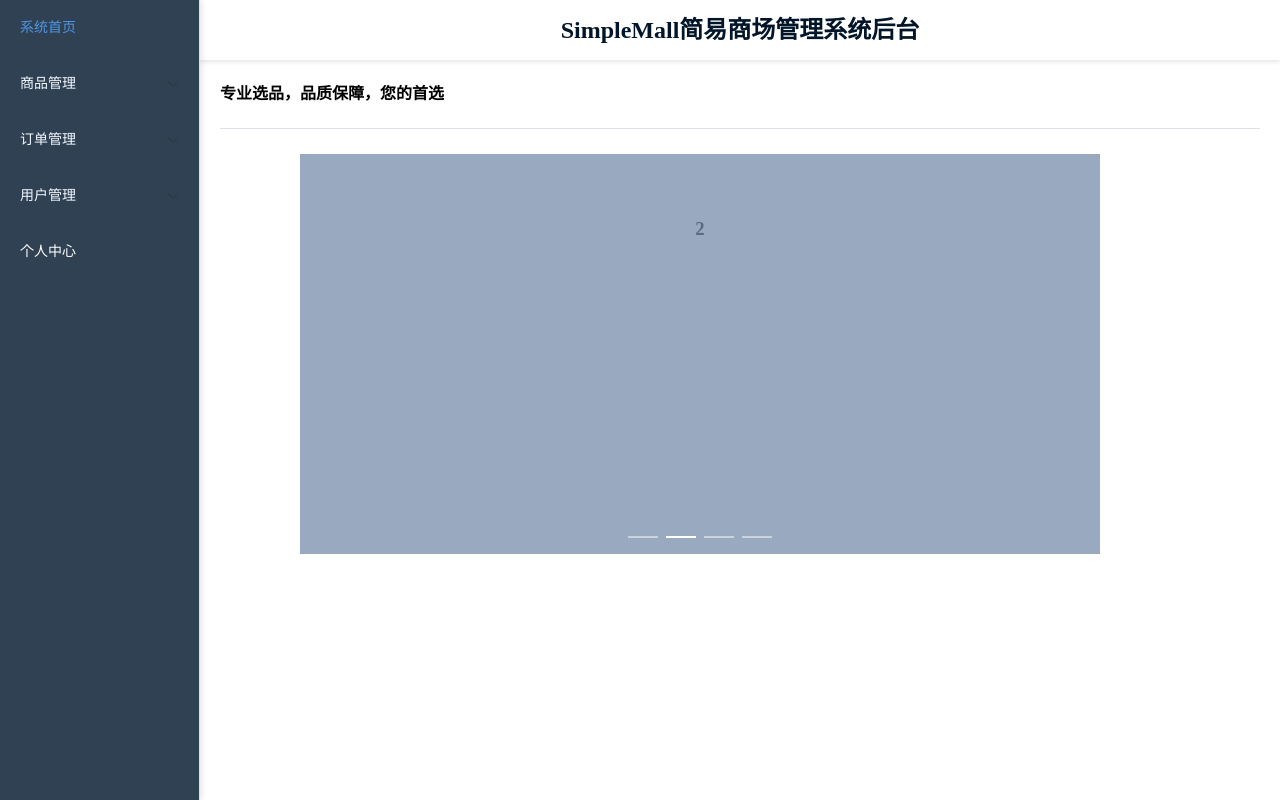
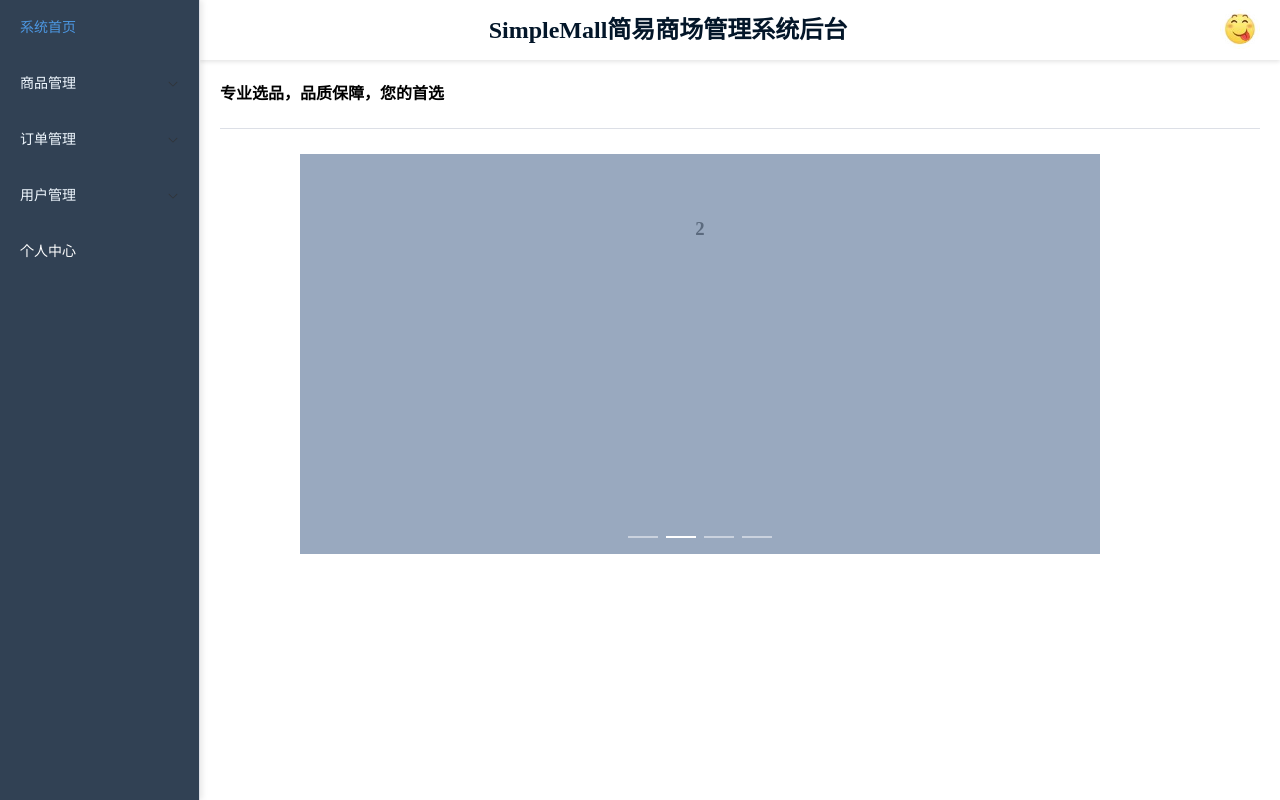
Before and after one commit to Yiyun0422/SimpleMall, a Vue app in the folder simplemall-ui/: page /firstpage in a window 1280 px wide. Built offline with nearby package versions, Linux system fonts and the light colour scheme; sample sign-in values are in the browser's storage.

Commit message:
添加头像与退出登录

```diff
--- a/simplemall-ui/src/components/CommonLayout.vue
+++ b/simplemall-ui/src/components/CommonLayout.vue
@@ -45,7 +45,22 @@
     </el-aside>
     <el-container>
       <!-- 页头部 -->
-      <el-header class="el-header">SimpleMall简易商场管理系统后台</el-header>
+      <el-header class="el-header">
+        <div class="header-title">
+          SimpleMall简易商场管理系统后台
+        </div>
+        <el-dropdown @command="handleAvatarCommand" class="header-avatar">
+          <span class="el-dropdown-link">
+            <img class="profile-avatar" src="../assets/images/profile.jpg" alt="profile" />
+          </span>
+          <template #dropdown>
+          <el-dropdown-menu>
+            <el-dropdown-item command="personal">个人中心</el-dropdown-item>
+            <el-dropdown-item command="logout">退出登录</el-dropdown-item>
+          </el-dropdown-menu>
+          </template>
+        </el-dropdown>
+      </el-header>
       <!-- 内容显示处 -->
       <el-main class="el-main">
         <router-view></router-view>
@@ -57,6 +72,7 @@
 <script>
 import { ref, onMounted, watch } from 'vue';
 import { useRouter, useRoute } from 'vue-router';
+import { ElMessageBox, ElMessage } from 'element-plus';
 
 export default {
   name: 'CommonLayout',
@@ -141,6 +157,31 @@ export default {
       }
     };
 
+    const handleAvatarCommand = (command) => {
+      console.log(`Received command: ${command}`); // 添加日志调试信息
+      if (command === 'personal') {
+        router.push('/personal');
+      } else if (command === 'logout') {
+        ElMessageBox.confirm('您确定要退出登录吗?', '提示', {
+          confirmButtonText: '确定',
+          cancelButtonText: '取消',
+          type: 'warning',
+        }).then(() => {
+          localStorage.removeItem('token');
+          ElMessage({
+            type: 'success',
+            message: '退出成功',
+          });
+          router.push('/login');
+        }).catch(() => {
+          ElMessage({
+            type: 'info',
+            message: '已取消退出',
+          });
+        });
+      }
+    };
+
     // 监听路由变化并更新激活菜单项
     watch(route, (newRoute) => {
       setActiveMenu(newRoute.path);
@@ -153,6 +194,7 @@ export default {
     return {
       activeMenu,
       handleSelect,
+      handleAvatarCommand,
     };
   },
 };
@@ -217,11 +259,32 @@ export default {
 
 /* 页头样式 */
 .el-header {
+  display: flex;
+  justify-content: space-between;
+  align-items: center;
+  padding: 0 20px;
   color: #031629; /* 文本颜色 */
-  text-align: center; /* 文本居中 */
   line-height: 60px; /* 垂直居中对齐 */
   font-size: 24px; /* 字体大小 */
   font-weight: bold; /* 字体加粗 */
   box-shadow: 0 2px 4px rgba(0, 0, 0, 0.1); /* 增加阴影 */
 }
+
+/* 标题样式 */
+.header-title {
+  flex: 1;
+  text-align: center;
+}
+
+/* 头像样式 */
+.profile-avatar {
+  width: 40px;
+  height: 40px;
+  border-radius: 50%;
+  cursor: pointer;
+}
+
+.header-avatar {
+  margin-left: 10%;
+}
 </style>
```
